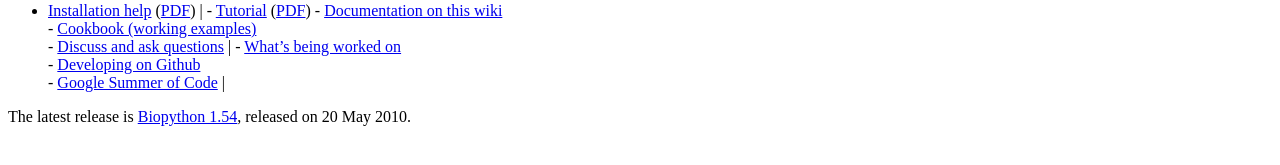
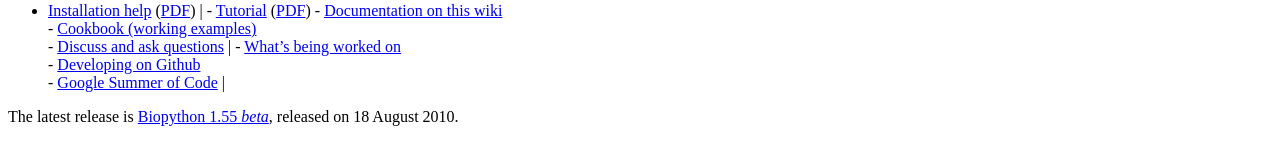
Before and after one commit to biopython/biopython.github.io, a Jekyll site: the page built from wiki/Biopython.md, in a window 1280 px wide. Shown: the part 417-582 px from the top of the page. Built offline with Jekyll 4.4.1, drawn with Linux system fonts in a browser that asks for light colours.

Commit message:
Biopython 1.55b

```diff
--- a/wiki/Biopython.md
+++ b/wiki/Biopython.md
@@ -37,5 +37,5 @@ the libraries and tools.
                                                                                                                                                                                                                                                                                             -   [ Developing on Github ](GitUsage "wikilink")
                                                                                                                                                                                                                                                                                             -   [Google Summer of Code](Google_Summer_of_Code "wikilink")  |
 
-The latest release is [Biopython 1.54](Download "wikilink"), released on
-20 May 2010.
+The latest release is [Biopython 1.55 *beta*](Download "wikilink"),
+released on 18 August 2010.
```
Also changed, not shown: 1 other file.
